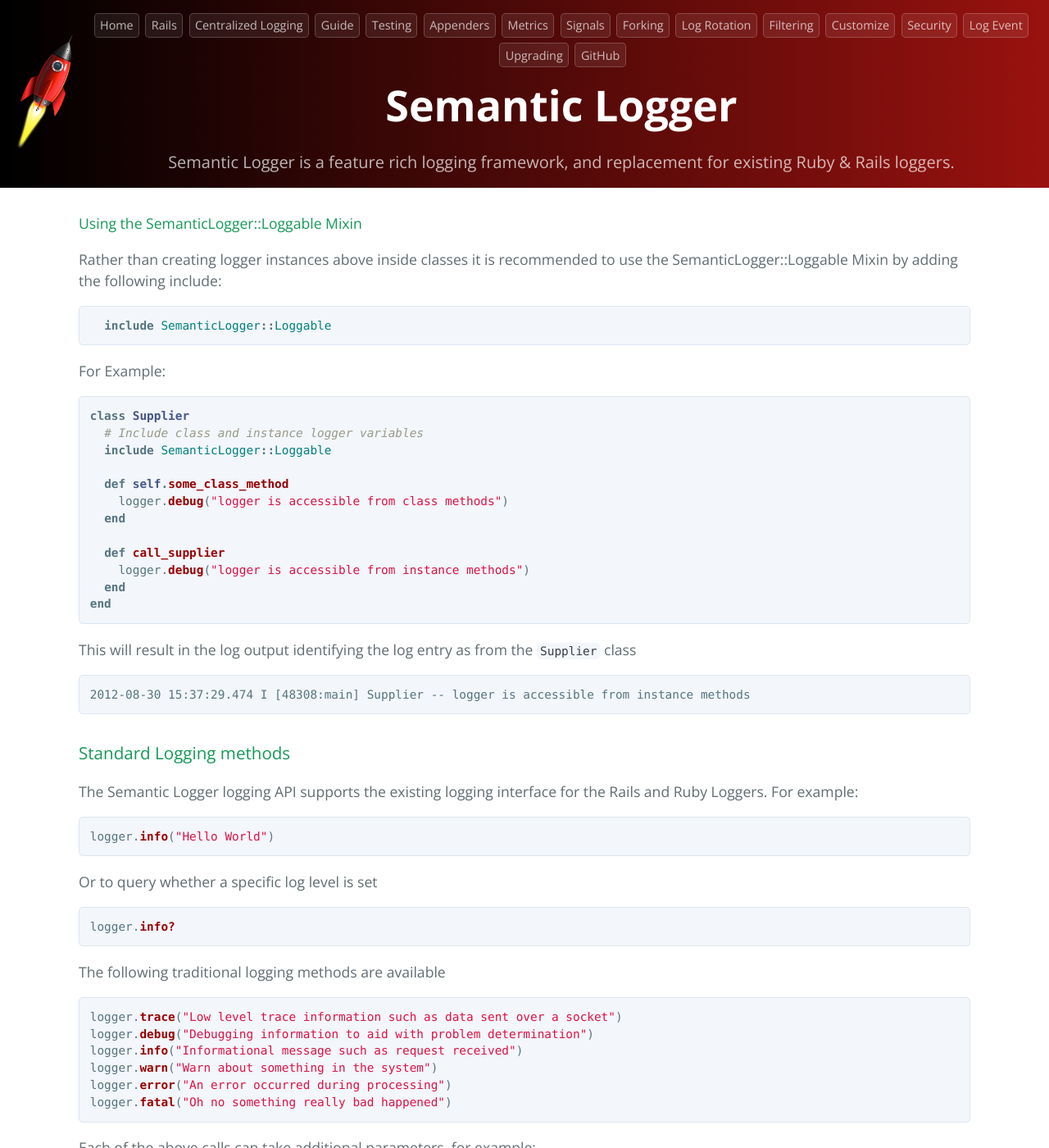
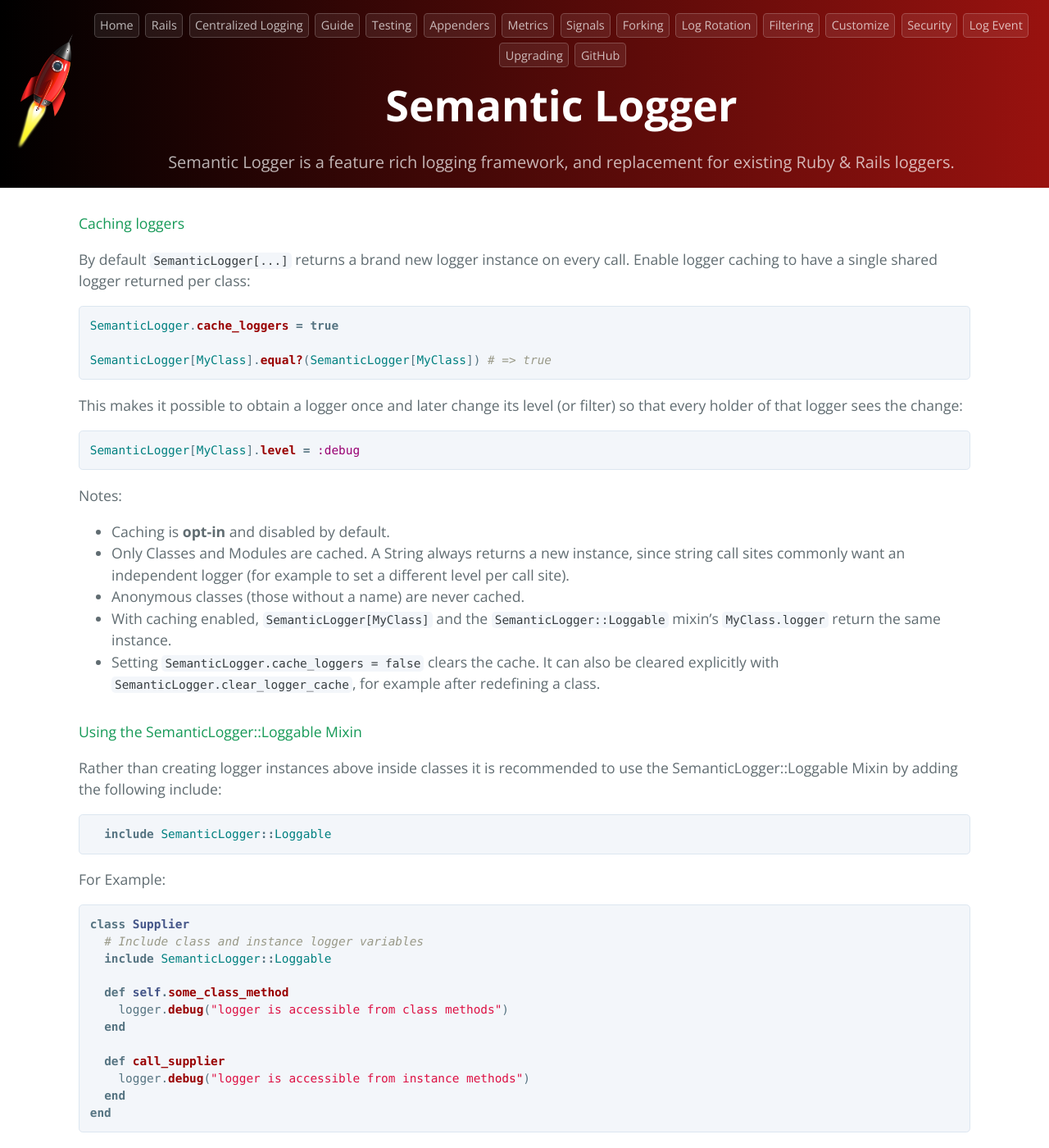
Before and after one commit to reidmorrison/semantic_logger, a Jekyll site: the page built from docs/api.md, in a window 1280 px wide and 1400 px high, scrolled down 1724 px. Shown: the whole window at 82% size. Built offline with Jekyll 4.4.1, drawn with Linux system fonts in a browser that asks for light colours; our own code applies the rules of GitHub Pages for plain Markdown files.

Commit message:
Add opt-in logger caching to SemanticLogger[]
Previously SemanticLogger[] always allocated a new Logger instance on
every call, so there was no way to obtain a logger once and later change
its level (or filter) and have other holders see the change.

Add SemanticLogger.cache_loggers (default false). When enabled, a Class
or Module returns a single shared Logger instance per class, keyed on the
class object itself. Strings always return a new instance, and anonymous
classes (no name) are never cached to avoid pinning short-lived classes.
Disabling caching, or calling clear_logger_cache, discards the cache.

With caching enabled, SemanticLogger[MyClass] and the Loggable mixin's
MyClass.logger return the same instance.

Co-Authored-By: Claude Opus 4.8 <noreply@anthropic.com>

```diff
--- a/docs/api.md
+++ b/docs/api.md
@@ -82,6 +82,38 @@ can be uniquely identified from logging entries from other classes.
 All logger instances forward their log messages to the global Appender Thread that
 does the actual logging to each appender, see [Appenders](appenders.html) for a list of available
 Appenders.
+
+#### Caching loggers
+
+By default `SemanticLogger[...]` returns a brand new logger instance on every
+call. Enable logger caching to have a single shared logger returned per class:
+
+~~~ruby
+SemanticLogger.cache_loggers = true
+
+SemanticLogger[MyClass].equal?(SemanticLogger[MyClass]) # => true
+~~~
+
+This makes it possible to obtain a logger once and later change its level (or
+filter) so that every holder of that logger sees the change:
+
+~~~ruby
+SemanticLogger[MyClass].level = :debug
+~~~
+
+Notes:
+
+- Caching is **opt-in** and disabled by default.
+- Only Classes and Modules are cached. A String always returns a new instance,
+  since string call sites commonly want an independent logger (for example to
+  set a different level per call site).
+- Anonymous classes (those without a name) are never cached.
+- With caching enabled, `SemanticLogger[MyClass]` and the
+  [`SemanticLogger::Loggable`](#using-the-semanticloggerloggable-mixin) mixin's
+  `MyClass.logger` return the same instance.
+- Setting `SemanticLogger.cache_loggers = false` clears the cache. It can also be
+  cleared explicitly with `SemanticLogger.clear_logger_cache`, for example after
+  redefining a class.
 
 #### Using the SemanticLogger::Loggable Mixin
 
```
Also changed, not shown: lib/semantic_logger/semantic_logger.rb (+43 -2 lines), test/semantic_logger_test.rb (+73 -0 lines).
